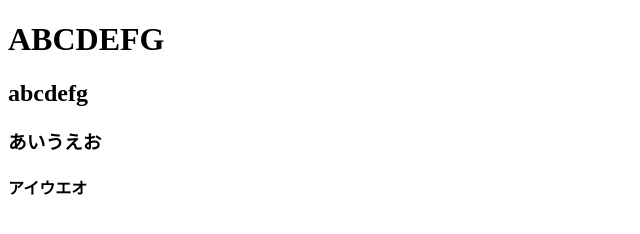
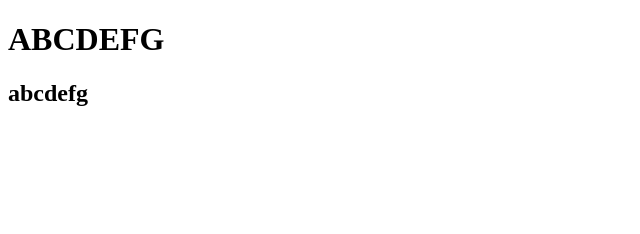
Before and after one commit to ebimatreshka/test, a plain HTML site: page index.html in a window 1280 px wide. Shown: the whole page, without its empty margins (0-640 px from the left). Drawn offline with Linux system fonts and the light colour scheme.

Commit message:
Revert "3回目"
This reverts commit 1d5c870f7174846232e8308550382e49937d970d.

```diff
--- a/index.html
+++ b/index.html
@@ -10,8 +10,6 @@
     <header>
         <h1>ABCDEFG</h1>
         <h2>abcdefg</h2>
-        <h3>あいうえお</h3>
-        <h4>アイウエオ</h4>
     </header>
 
 </body>
```
